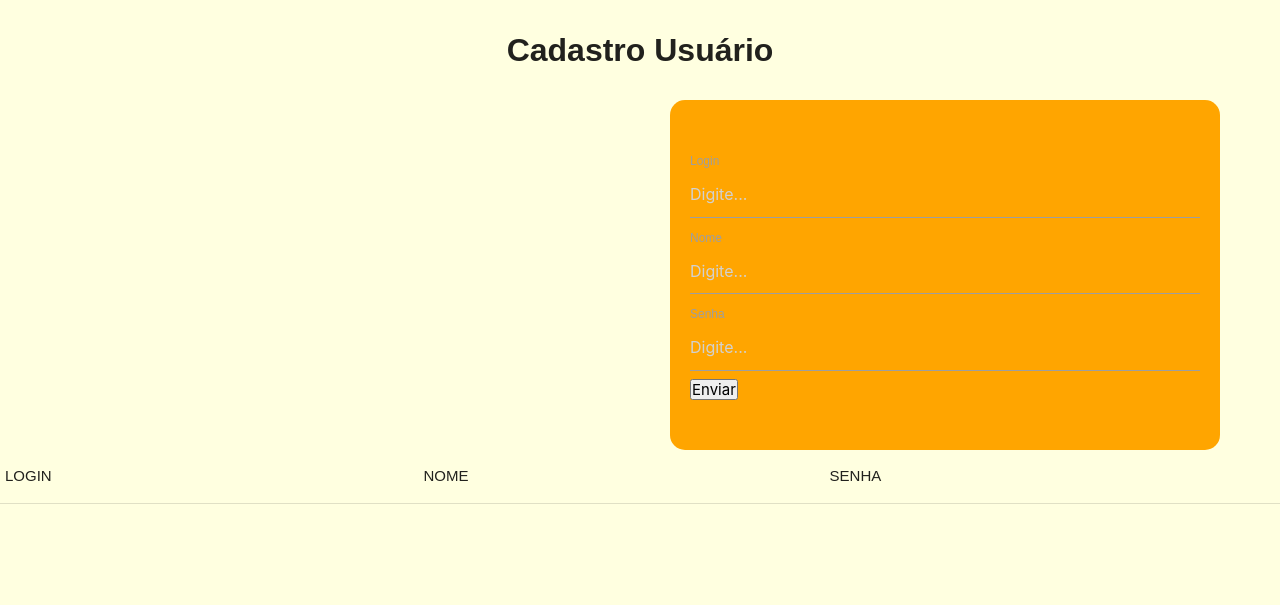
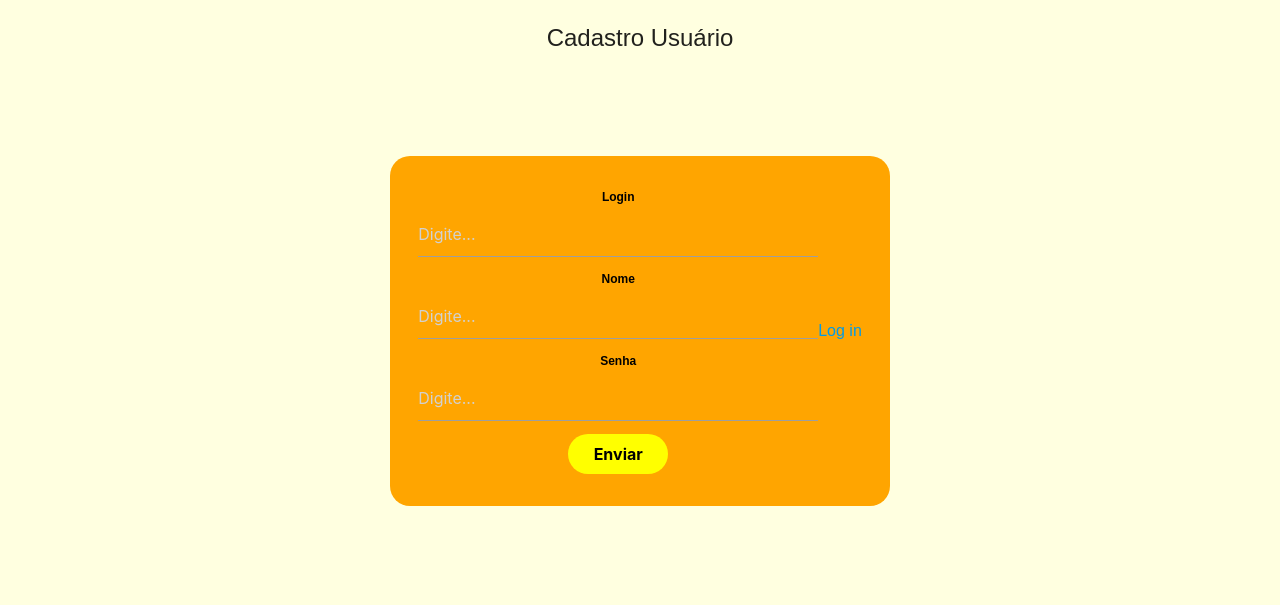
Before and after one commit to mariaebonifacio/feedback, a Flask app: page / in a window 1280 px wide. Shown: the top 605 px of the page. Run offline with Flask 3, Linux system fonts and the light colour scheme; data that the repository does not hold is empty.

Commit message:
add: dia 08/04

```diff
--- a/app.py
+++ b/app.py
@@ -1,19 +1,25 @@
-from flask import Flask, render_template, request, redirect
+from flask import Flask, render_template, request, redirect, session
 import mysql.connector
 import datetime
 from data.conexao import Conexao
 from model.control_mensagem import Mensagem
 from model.control_usuario import Usuario
 
+
 app = Flask(__name__)
+
+app.secret_key = "maria123"
 
 # Aqui vão as minhas rotas.
 
 # ROTA PARA A PÁGINA INICIAL ------------------------------------
 @app.route("/comentario")
 def pagina_principal():
-    mensagens = Mensagem.recuperar_mensagens()
-    return render_template("index.html", mensagens = mensagens)
+    if "usuario" in session:
+        mensagens = Mensagem.recuperar_mensagens()
+        return render_template("index.html", mensagens = mensagens)
+    else:
+        return redirect ("/login")
 
 
 # ROTA PARA A PÁGINA DE CADASTRAR MENSAGEM -------------------------
@@ -28,34 +34,33 @@ def post_mensagem():
     Mensagem.cadastrar_mensagem(usuario, mensagem)
 
     # Redireciona para o index
-    return redirect("/")
+    return redirect("/comentario")
+
 
 # DELETAR MENSAGENS ----------------------------------
-
 @app.route("/delete/mensagem/<codigo>")
 def delete_mensagem(codigo):
     Mensagem.deletar_mensagens(codigo)
-    return redirect("/")
+    return redirect("/comentario")
+
 
 # adicionar curtidas ------------------------------------
-
 @app.route("/put/mensagens/adicionar/curtida/<codigo>")
 def adicionar_curtidas(codigo):
     Mensagem.adicionar_curtidas(codigo)
 
-    return redirect("/")
+    return redirect("/comentario")
 
 
 # adicionar dislike ------------------------------------
-
 @app.route("/put/mensagens/adicionar/dislike/<codigo>")
 def adicionar_dislike(codigo):
     Mensagem.adicionar_dislike(codigo)
 
-    return redirect("/")
+    return redirect("/comentario")
 
 
-# CADASTRAR USUÁRIO ---------------------------------------------------
+# página inicial ------------------------------------------------------------------------------------------------------------
 @app.route("/")
 def cadastro_usuario():
     #Recuperar usuario
@@ -63,6 +68,8 @@ def cadastro_usuario():
 
     return render_template("cadastrarUsuario.html", usuarios = usuarios)
 
+
+# cadastrar usuário ----------------------------------------------------------------------------------------------------------
 @app.route("/post/cadastrarusuario", methods = ["POST"])
 def post_usuario():
     # Peguei as informações vinda do usuário
@@ -76,6 +83,31 @@ def post_usuario():
     # Rediriciona para o index
     return redirect("/")
 
-app.run(debug=True)
 
-app.run(debug=True)
+# PAGINA DE LOGIN -----------------------------------------------------------------------------------------------------------
+@app.route("/pagina_login")
+def pagina_login():
+    return render_template("pagina_login.html")
+
+
+# VERIFICAÇÃ DE LOGIN -----------------------------------------------------------------------------------------------------
+@app.route("/post/logar", methods = ["POST"])
+def post_logar():
+
+    usuario = request.form.get("login")
+    senha = request.form.get("senha")
+    esta_logado = Usuario.logar(usuario,senha)
+
+    if esta_logado:
+        return redirect("/comentario")
+    else:
+        return redirect("/login")
+
+
+
+# Login ------------------------------------------------------------------------------
+
+
+
+if __name__ == "__main__":
+    app.run(host="0.0.0.0", port=8080)
--- a/data/conexao.py
+++ b/data/conexao.py
@@ -4,8 +4,8 @@ class Conexao:
 
     def criar_conexao():
         # CIANDO A CONEXÃO
-        conexao = mysql.connector.connect( host = "10.110.134.2",
-                                        port =  3306,
+        conexao = mysql.connector.connect( host = "bdgodofredo-alexstocco-93db.b.aivencloud.com",
+                                        port =  27974,
                                         user = "3ds",
                                         password = "banana",
                                         database = "db_feedback")
--- a/model/control_usuario.py
+++ b/model/control_usuario.py
@@ -1,4 +1,6 @@
 from data.conexao import Conexao
+from hashlib import sha256
+from flask import session
 
 class Usuario:
     def cadastro_usuario(login, nome, senha):
@@ -58,7 +60,7 @@ class Usuario:
 
         cursor = conexao.cursor()
 
-        sql = """SELECT * FROM
+        sql = """SELECT login, nome FROM tb_usuarios
                     WHERE login = %s
                     AND binary senha = %s"""
 
@@ -70,3 +72,9 @@ class Usuario:
         resultado = cursor.fetchone
 
         # if resultado - continuacao proxima aula
+        if resultado:
+            session['usuario'] = resultado['login']
+            session['nome_usuario'] = resultado['nome']
+            return True
+        else:
+            return False
--- a/requirements.txt
+++ b/requirements.txt
@@ -1,2 +1,3 @@
 flask
 mysql-connector-python
+gunicorn
--- /dev/null
+++ b/static/pagina_usuario.css
@@ -0,0 +1,54 @@
+
+*{
+    margin: 0;
+    padding: 0;
+    box-sizing: border-box;
+    font-family: Arial, Helvetica, sans-serif;
+    font-size: 16px;
+}
+
+.header{
+    display: flex;
+    align-items: center;
+    justify-content: center;
+    margin: 20px auto;
+    font-size: 24px;
+}
+
+.container-cadastro{
+    display: flex;
+    align-items: center;
+    justify-content: center;
+    width: 500px;
+    height: 350px;
+    background-color: orange;
+    margin: 100px auto;
+    border-radius: 20px;
+}
+
+.cadastro-form{
+    display: flex;
+    align-items: center;
+    justify-content: center;
+    flex-direction: column;
+    gap: 5px;
+    width:400px;
+}
+
+.cadastro-form label{
+    color: black;
+    font-weight: bold;
+}
+
+.cadastro-form input{
+    color: black;
+}
+
+.btn-enviar-login{
+    background-color: yellow;
+    border: none;
+    border-radius: 20px;
+    width: 100px;
+    height: 40px;
+    font-weight: bold;
+}
--- a/static/style.css
+++ b/static/style.css
@@ -8,6 +8,7 @@
     padding: 0;
     box-sizing: border-box;
     font-family: Arial, Helvetica, sans-serif;
+    font-size: 16px;
 }
 
 body{
@@ -163,38 +164,3 @@ h2{
     width: 50px;
 
 }
-
-/* --------------------------------------------------------------------------------------------------------------------------------------------------------------------------------- */
-/* --------------------------------------------------------------------------------------------------------------------------------------------------------------------------------- */
-/* --------------------------------------------------------------------------------------------------------------------------------------------------------------------------------- */
-/* --------------------------------------------------------------------------------------------------------------------------------------------------------------------------------- */
-/* --------------------------------------------------------------------------------------------------------------------------------------------------------------------------------- */
-/* --------------------------------------------------------------------------------------------------------------------------------------------------------------------------------- */
-/* --------------------------------------------------------------------------------------------------------------------------------------------------------------------------------- */
-/* --------------------------------------------------------------------------------------------------------------------------------------------------------------------------------- */
-/* --------------------------------------------------------------------------------------------------------------------------------------------------------------------------------- */
-/* --------------------------------------------------------------------------------------------------------------------------------------------------------------------------------- */
-                                                                    /* CADASTRAR USUÁRIO */
-
-
-.header{
-    width: 100%;
-    height: 100px;
-    font-size: 32px;
-    display: flex;
-    align-items: center;
-    justify-content: center;
-    font-weight: bold;
-}
-
-.container-cadastro{
-    width: 550px;
-    height: 350px;
-    display: flex;
-    align-items: center;
-    justify-content: center;
-    margin-left: 670px;
-    background: orange;
-    border-radius: 15px;
-    padding: 20px;
-}
--- a/templates/cadastrarUsuario.html
+++ b/templates/cadastrarUsuario.html
@@ -12,7 +12,7 @@
     <!-- Compiled and minified JavaScript -->
     <script src="https://cdnjs.cloudflare.com/ajax/libs/materialize/1.0.0/js/materialize.min.js"></script>
 
-    <link rel="stylesheet" href="/static/style.css">
+    <link rel="stylesheet" href="/static/pagina_usuario.css">
 
     <title>Cadastro Usuario</title>
 </head>
@@ -24,7 +24,7 @@
         </header>
 
         <section class="container-cadastro">
-            <form action="/post/cadastrarusuario" method="post">
+            <form class="cadastro-form" action="/post/cadastrarusuario" method="post">
                 <label>Login</label>
                 <input type="text" name="login" placeholder="Digite...">
 
@@ -34,43 +34,13 @@
                 <label>Senha</label>
                 <input type="text" name="senha" placeholder="Digite...">
 
-                <button type="submit">Enviar</button>
+                <button class="btn-enviar-login" type="submit">Enviar</button>
             </form>
+
+            <a href="/templates/pagina_login.html" class="btn-pagina-login">Log in</a>
         </section>
 
-        <div class="result2">
 
-            <table>
-                <thead>
-                    <td>
-                        LOGIN
-                    </td>
-                    <td>
-                        NOME
-                    </td>
-                    <td>
-                        SENHA
-                    </td>
-                </thead>
-
-                {% for usuario in usuarios %}
-                <div class="mensagem">
-                    <tr>
-                        <td>
-                            {{usuario.login}}
-                        </td>
-                        <td>
-                            {{usuario.nome}}
-                        </td>
-                        <td>
-                            {{usuario.senha}}
-                        </td>
-
-                    </tr>
-                </div>
-                {% endfor %}
-        </table>
-        </div>
 
     </section>
 </body>
```
Also changed, not shown: migration/dbFeedback.sql (+35 -0 lines), static/pagina_login.css (added, +71 -0 lines), templates/pagina_login.html (added, +26 -0 lines).
